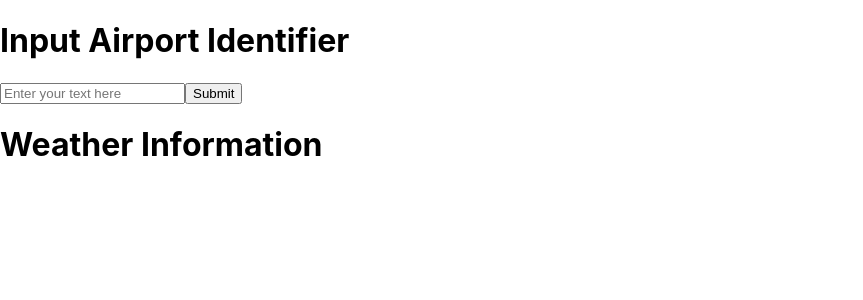
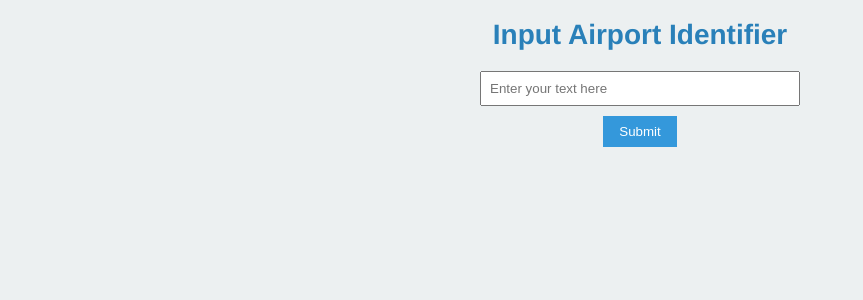
Before and after one commit to Spatch7/ForeFlightCodeChallenge, a React (Create React App) app in the folder app/: page / in a window 1280 px wide. Shown: the top 300 px of the page, without its empty margins (0-863 px from the left). Built offline with nearby package versions, Linux system fonts and the light colour scheme.

Commit message:
fully working version, single input

```diff
--- a/app/src/App.css
+++ b/app/src/App.css
@@ -1,38 +1,33 @@
+body {
+  font-family: 'Helvetica Neue', Arial, sans-serif;
+  background-color: #ecf0f1;
+  color: #34495e;
+}
+
 .App {
   text-align: center;
 }
 
-.App-logo {
-  height: 40vmin;
-  pointer-events: none;
+
+h1 {
+  text-align: center;
+  font-size: 28px;
+  color: #2980b9;
+  margin-bottom: 15px;
 }
 
-@media (prefers-reduced-motion: no-preference) {
-  .App-logo {
-    animation: App-logo-spin infinite 20s linear;
-  }
+h2 {
+  text-align: center;
+  font-size: 22px;
+  color: #e74c3c; /* Aviation red color */
+  margin-bottom: 10px;
 }
 
-.App-header {
-  background-color: #282c34;
-  min-height: 100vh;
-  display: flex;
-  flex-direction: column;
-  align-items: center;
-  justify-content: center;
-  font-size: calc(10px + 2vmin);
-  color: white;
+.inputID {
+  align-content: center;
 }
-
-.App-link {
-  color: #61dafb;
+/* Center the airport-info and compass sections */
+.airport-info,
+.compass {
+  margin: 20px auto;
 }
-
-@keyframes App-logo-spin {
-  from {
-    transform: rotate(0deg);
-  }
-  to {
-    transform: rotate(360deg);
-  }
-}
--- a/app/src/App.js
+++ b/app/src/App.js
@@ -22,7 +22,6 @@ function App() {
     <div>
       <h1>Input Airport Identifier</h1>
       <TextField onReceiveData={handleSetJsonData} onLoading={handleLoading} />
-      <h1>Weather Information</h1>
       {isLoading ? (
         <p>Loading...</p>
       ) : (
--- a/app/src/compass.css
+++ /dev/null
@@ -1,12 +0,0 @@
-/* Compass container */
-.compass {
-    width: 100px;
-    height: 100px;
-  }
-
-  /* Compass needle style */
-  .needle {
-    stroke: red; /* Replace with the desired color for the needle */
-    stroke-width: 2;
-    transition: transform 0.3s ease;
-  }
--- /dev/null
+++ b/app/src/componentCSS/airportInformation.css
@@ -0,0 +1,33 @@
+.airport-info {
+    text-align: center;
+    max-width: 600px; /* Set a maximum width for the component */
+    margin: 20px auto;
+    background-color: #f1f1f1; /* Light gray background */
+    padding: 15px;
+    border-radius: 5px;
+  }
+
+  /* AirportInfo headings style */
+  .airport-info h2 {
+    font-size: 24px;
+    color: #e74c3c; /* Aviation red color */
+    margin-bottom: 10px;
+  }
+
+  /* AirportInfo data fields style */
+  .airport-info p {
+    font-size: 16px;
+    margin-bottom: 8px;
+  }
+
+  /* AirportInfo forecast list style */
+  .airport-info ul {
+    list-style: none;
+    padding: 0;
+  }
+
+  /* AirportInfo forecast item style */
+  .airport-info li {
+    font-size: 14px;
+    margin-bottom: 5px;
+  }
--- /dev/null
+++ b/app/src/componentCSS/compass.css
@@ -0,0 +1,28 @@
+.compass {
+  width: 200px;
+  height: 200px;
+  display: flex;
+  align-items: center;
+  justify-content: center;
+}
+
+/* Circle style */
+.circle {
+  fill: none;
+  stroke: #2c3e50; /* Aviation blue color */
+  stroke-width: 5;
+}
+
+/* Compass needle style */
+.needle {
+  stroke: #e74c3c; /* Aviation red color */
+  stroke-width: 3;
+  transition: transform 0.3s ease;
+}
+
+/* Cardinal directions style */
+.direction {
+  font-size: 16px;
+  font-weight: bold;
+  fill: #2c3e50; /* Aviation blue color */
+}
--- /dev/null
+++ b/app/src/componentCSS/inputAirport.css
@@ -0,0 +1,32 @@
+/* TextField container */
+.inputID {
+    display: flex;
+    flex-direction: column;
+    align-items: center;
+    justify-content: center;
+    margin: 20px auto;
+    max-width: 300px; /* Set a maximum width to control the width of the input field and button */
+  }
+
+  /* Input field style */
+  .inputID input {
+    padding: 8px;
+    margin-bottom: 10px;
+    width: 100%;
+  }
+
+  /* Submit button style */
+  .inputID button {
+    padding: 8px 16px;
+    background-color: #3498db; /* Blue button color */
+    color: white;
+    border: none;
+    cursor: pointer;
+  }
+
+  /* API response message style */
+  .inputID p {
+    margin-top: 10px;
+    font-size: 14px;
+    color: #2c3e50; /* Dark gray text color */
+  }
--- a/app/src/components/airportInformation.js
+++ b/app/src/components/airportInformation.js
@@ -1,4 +1,5 @@
 import React, { useState, useEffect } from 'react';
+import "../componentCSS/airportInformation.css"
 
 const AirportInfo = ({ data }) => {
   const {
@@ -22,7 +23,7 @@ const AirportInfo = ({ data }) => {
   } = data;
 
   return (
-    <div>
+    <div className="airport-info">
 
       <h2>Airport Information</h2>
       <p>
--- a/app/src/components/compass.js
+++ b/app/src/components/compass.js
@@ -1,5 +1,5 @@
 import React from 'react';
-import '../compass.css';
+import '../componentCSS/compass.css';
 
 const Compass = ({ angle }) => {
   return (
--- a/app/src/components/inputAirport.js
+++ b/app/src/components/inputAirport.js
@@ -1,4 +1,5 @@
 import React, { useState, useEffect } from 'react';
+import '../componentCSS/inputAirport.css'
 
 const TextField = ({ onReceiveData }) => {
   const [textValue, setTextValue] = useState('');
@@ -29,7 +30,7 @@ const TextField = ({ onReceiveData }) => {
   };
 
   return (
-    <div>
+    <div className="inputID">
       <input
         type="text"
         value={textValue}
```
Also changed, not shown: 1 other file (tests, documents, lock files or other folders).
